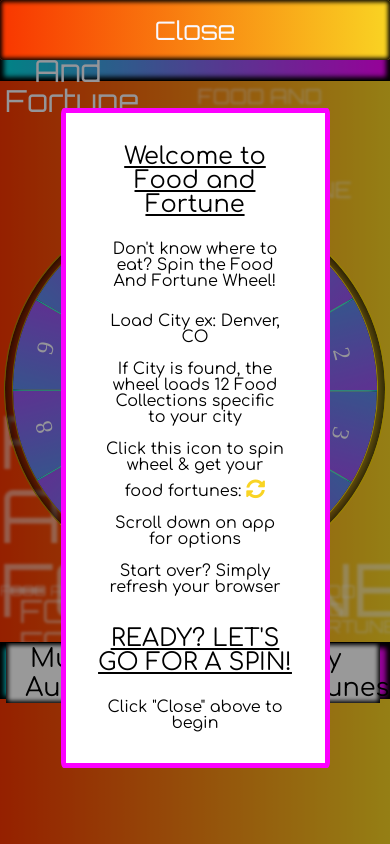
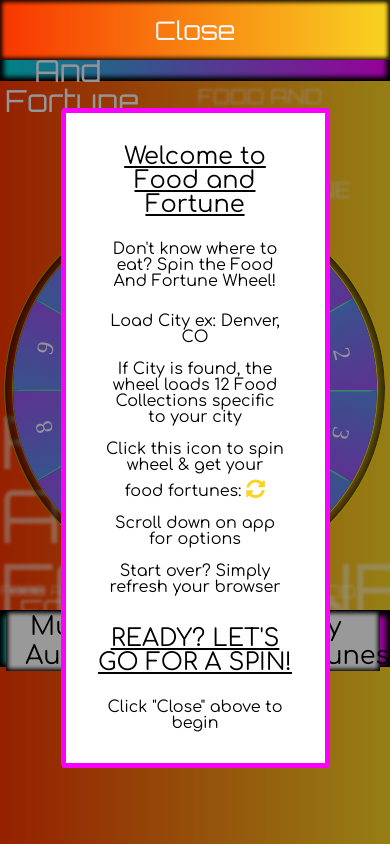
Before and after one commit to lr001dev/Food-And-Fortune-WebApp, a plain HTML site: page index.html in a window 390 px wide. Drawn offline with nearby package versions, Linux system fonts and the light colour scheme.

Commit message:
Footer css

```diff
--- a/css/main.css
+++ b/css/main.css
@@ -624,7 +624,7 @@ li:nth-child(12) {
     height: 39.4em;
   }
   footer {
-    /* margin-top: -2em; */
+    margin-top: -2em;
     height: 3.5em;
 
   }
```
